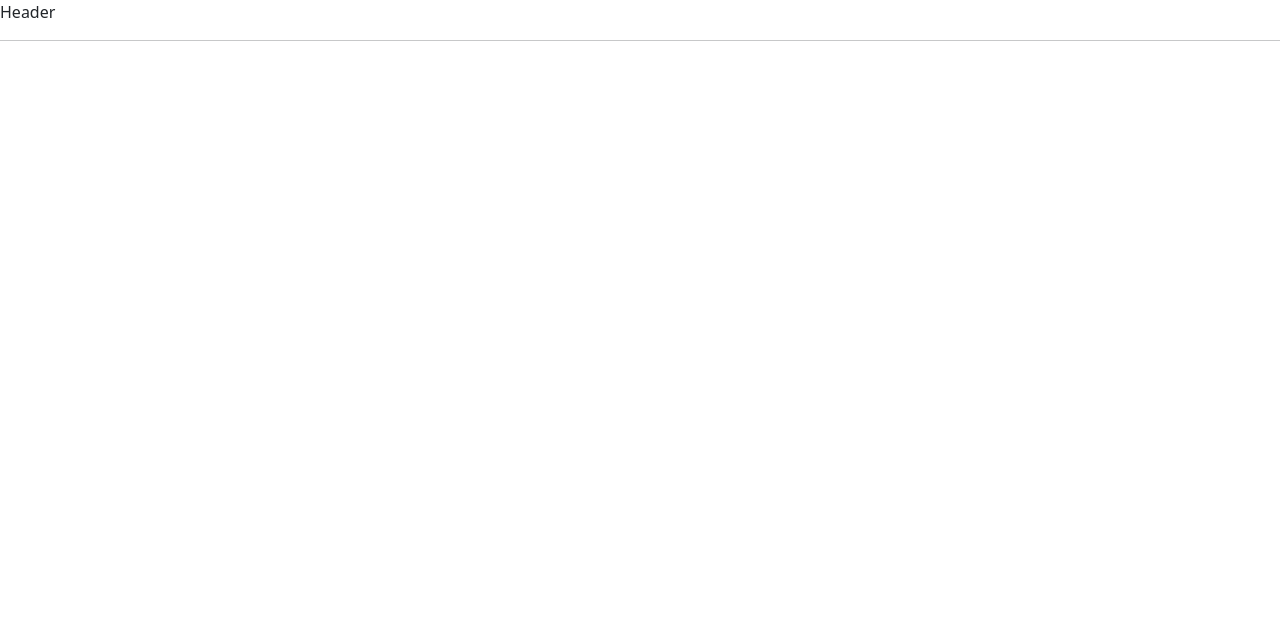
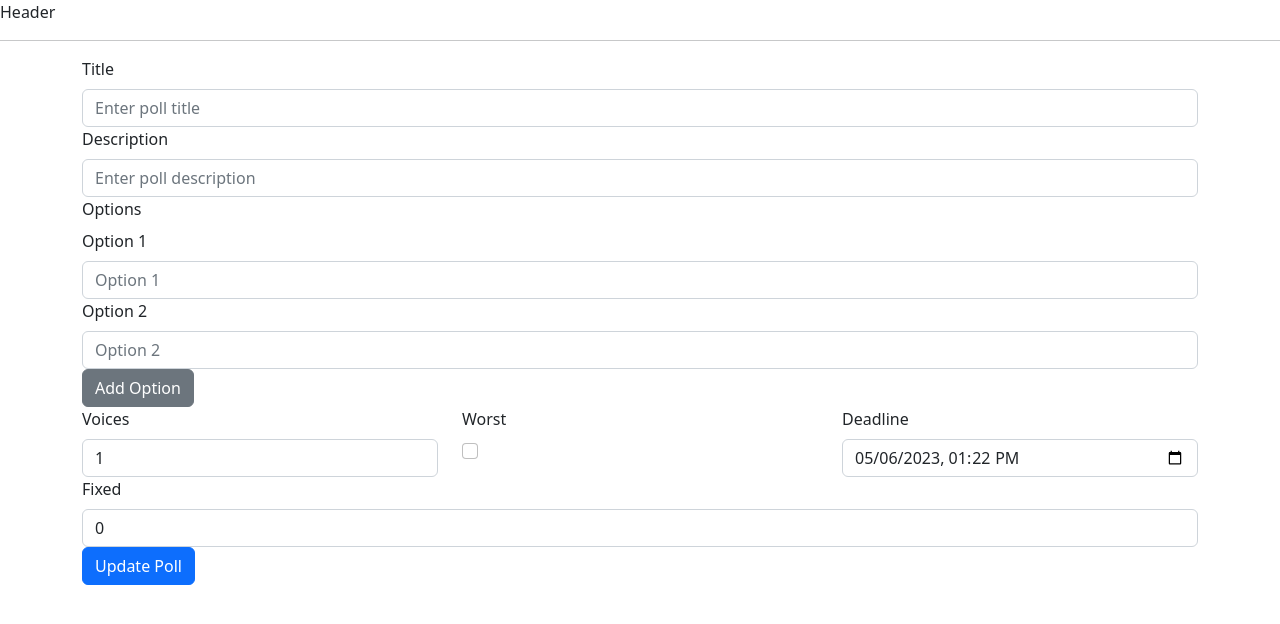
Before and after one commit to inuyashakobayashi/pollack, a React (Create React App) app in the folder client/: page /poll-update/1/1 in a window 1280 px wide. Before the commit this address had no page. Shown: the top 624 px of the page. Built offline with nearby package versions, Linux system fonts and the light colour scheme; no server answers.

Commit message:
make some changes

```diff
--- a/client/src/App.js
+++ b/client/src/App.js
@@ -19,7 +19,8 @@ function App() {
         <Route path='/poll' element={<Poll/>} />
         <Route path='/vote' element={<Vote/>} />
         <Route path='/poll/:token' element={<PollDetail />} />
-        <Route path='/poll-update/:token' element={<PollUpdate />} />
+        {/* <Route path='/poll-update/:token' element={<PollUpdate />} /> */}
+        <Route path="/poll-update/:adminToken/:shareToken" element={<PollUpdate />} />
         <Route path="/addPoll" element={<AddPoll />} />
         <Route path="/addVote/:token" element={<AddVote />} />
         <Route path="/showPolls" element={<ShowPolls />} />
--- a/client/src/pages/AddVote.js
+++ b/client/src/pages/AddVote.js
@@ -15,7 +15,7 @@ function AddVote() {
       try {
         const res = await axios.get(`http://localhost:8080/poll/lack/${token}`);
         setPoll(res.data);
-        console.log(poll)
+        setChoices(res.data.options)
         console.log(res.data)
       } catch (error) {
         console.error(error);
@@ -32,6 +32,7 @@ function AddVote() {
       return choice;
     });
     setChoices(newChoices);
+    console.log(newChoices)
   };
 
   const handleSubmit = async (e) => {
@@ -43,6 +44,7 @@ function AddVote() {
       },
       choice: choices,
     };
+    console.log(voteData)
 
     try {
       const res = await axios.post(`http://localhost:8080/vote/lack/${token}`, voteData);
--- a/client/src/pages/PollList.js
+++ b/client/src/pages/PollList.js
@@ -13,6 +13,7 @@ function PollList() {
     axios.get('http://localhost:8080/poll/lack/pollList')
       .then(response => {
         setPolls(response.data);
+        console.log(response.data)
       })
       .catch(error => {
         console.error('There was an error retrieving the poll data!', error);
@@ -29,6 +30,11 @@ function PollList() {
       });
   }
 
+  const findToken = (tokens, link) => {
+    const token = tokens.find(token => token.link === link);
+    return token ? token.value : null;
+  }
+
   return (
     <Container>
       <h1 className="text-center my-3">Poll List</h1>
@@ -43,9 +49,13 @@ function PollList() {
                   <Card.Text key={i}>{option.text}</Card.Text>
                 ))}
                 <Card.Text><strong>Deadline:</strong> {new Date(pollItem.poll.body.setting.deadline).toLocaleString()}</Card.Text>
-                <Button variant="primary" href={`/poll/${pollItem.poll.tokens[1].value}`}>Go to Poll</Button>
-                <Button variant="secondary" className="ml-2" href={`/poll-update/${pollItem.poll.tokens[0].value}`}>Update Poll</Button>
-                <Button variant="danger" className="ml-2" onClick={() => deletePoll(pollItem.poll.tokens[1].value)}>Delete Poll</Button>
+                {/* <Button variant="primary" href={`/poll/${pollItem.poll.tokens[1].value}`}>Go to Poll</Button>
+                <Button variant="secondary" className="ml-2" href={`/poll-update/${pollItem.poll.tokens[1].value}/${pollItem.poll.tokens[0].value}`}>Update Poll</Button>
+                <Button variant="danger" className="ml-2" onClick={() => deletePoll(pollItem.poll.tokens[2].value)}>Delete Poll</Button> */}
+                 <Button variant="primary" href={`/poll/${findToken(pollItem.poll.tokens, 'share')}`}>Go to Poll</Button>
+                <Button variant="secondary" className="ml-2" href={`/poll-update/${findToken(pollItem.poll.tokens, 'admin')}/${findToken(pollItem.poll.tokens, 'share')}`}>Update Poll</Button>
+                <Button variant="danger" className="ml-2" onClick={() => deletePoll(findToken(pollItem.poll.tokens, 'admin'))}>Delete Poll</Button>
+
               </Card.Body>
             </Card>
           </Col>
--- a/client/src/pages/PollUpdate.js
+++ b/client/src/pages/PollUpdate.js
@@ -1,9 +1,192 @@
-import React from 'react'
+import React, { useState, useEffect } from 'react';
+import { Button, Form, Col, Row, Container, Modal } from 'react-bootstrap';
+import axios from 'axios';
+import { useNavigate, useParams } from 'react-router-dom';
 
 function PollUpdate() {
+  const [title, setTitle] = useState('');
+  const [description, setDescription] = useState('');
+  const [options, setOptions] = useState([{ id: 1, text: '' }, { id: 2, text: '' }]);
+  const [setting, setSetting] = useState({
+    voices: 1,
+    worst: false,
+    deadline: new Date().toISOString()
+  });
+  const [fixed, setFixed] = useState(0);
+  const [showModal, setShowModal] = useState(false);
+  const [response, setResponse] = useState(null);
+  const navigate = useNavigate();
+  // const { token } = useParams(); // Extracting token from URL parameters
+  const { adminToken, shareToken } = useParams(); // Extracting tokens from URL parameters
+
+
+  useEffect(() => {
+    const fetchData = async () => {
+
+      try {
+        const response = await axios.get(`http://localhost:8080/poll/lack/${shareToken}`);
+        setTitle(response.data.poll.body.title);
+        setDescription(response.data.poll.body.description);
+        setOptions(response.data.poll.body.options);
+        setSetting(response.data.poll.body.setting);
+        setFixed(response.data.poll.body.fixed);
+        console.log(response.data)
+      } catch (error) {
+        console.error(error);
+      }
+    };
+
+    fetchData();
+  }, [shareToken]);
+
+  const handleClose = () => {
+    setShowModal(false);
+    navigate('/');
+  };
+
+  const handleOptionChange = (index, value) => {
+    const updatedOptions = [...options];
+    updatedOptions[index].text = value;
+    setOptions(updatedOptions);
+  };
+
+  const addOption = () => {
+    setOptions([...options, { id: options.length + 1, text: '' }]);
+  };
+
+  const handleSubmit = async (e) => {
+    e.preventDefault();
+
+    const pollData = {
+      title,
+      description,
+      options,
+      setting,
+      fixed,
+    };
+
+    try {
+      const response = await axios.put(`http://localhost:8080/poll/lack/${adminToken}`, pollData);
+      setResponse({
+        code: response.data.code,
+        message: response.data.message,
+      });
+      setShowModal(true);
+
+    } catch (error) {
+      console.error(error);
+    }
+  };
+
   return (
-    <div>PollUpdate</div>
-  )
+    <Container>
+      <Form onSubmit={handleSubmit}>
+        <Form.Group controlId="title">
+          <Form.Label>Title</Form.Label>
+          <Form.Control
+            type="text"
+            value={title}
+            onChange={(e) => setTitle(e.target.value)}
+            placeholder="Enter poll title"
+          />
+        </Form.Group>
+
+        <Form.Group controlId="description">
+          <Form.Label>Description</Form.Label>
+          <Form.Control
+            type="text"
+            value={description}
+            onChange={(e) => setDescription(e.target.value)}
+            placeholder="Enter poll description"
+          />
+        </Form.Group>
+
+        <Form.Group>
+          <Form.Label>Options</Form.Label>
+          {options.map((option, index) => (
+            <Form.Group key={option.id} controlId={`option${index}`}>
+              <Form.Label>Option {index + 1}</Form.Label>
+              <Form.Control
+                type="text"
+                placeholder={`Option ${index + 1}`}
+                value={option.text}
+                onChange={(e) => handleOptionChange(index, e.target.value)}
+              />
+            </Form.Group>
+          ))}
+          <Button variant="secondary" onClick={addOption}>
+            Add Option
+          </Button>
+        </Form.Group>
+
+        <Row>
+          <Col>
+            <Form.Group controlId="voices">
+              <Form.Label>Voices</Form.Label>
+              <Form.Control
+                type="number"
+                value={setting.voices}
+                onChange={(e) => setSetting({ ...setting, voices: parseInt(e.target.value) })}
+              />
+            </Form.Group>
+          </Col>
+          <Col>
+            <Form.Group controlId="worst">
+              <Form.Label>Worst</Form.Label>
+              <Form.Check
+                type="checkbox"
+                checked={setting.worst}
+                onChange={(e) => setSetting({ ...setting, worst: e.target.checked })}
+              />
+            </Form.Group>
+          </Col>
+          <Col>
+            <Form.Group controlId="deadline">
+              <Form.Label>Deadline</Form.Label>
+              <Form.Control
+                type="datetime-local"
+                value={new Date(setting.deadline).toISOString().slice(0, 16)}
+                onChange={(e) => setSetting({ ...setting, deadline: e.target.value })}
+              />
+            </Form.Group>
+          </Col>
+        </Row>
+
+        <Form.Group controlId="fixed">
+          <Form.Label>Fixed</Form.Label>
+          <Form.Control
+            type="text"
+            value={fixed}
+            onChange={(e) => setFixed(parseInt(e.target.value))}
+            placeholder="Enter fixed value"
+          />
+        </Form.Group>
+        <Button variant="primary" type="submit">
+          Update Poll
+        </Button>
+      </Form>
+
+      <Modal show={showModal} onHide={handleClose}>
+        <Modal.Header closeButton>
+          <Modal.Title>Poll Updated</Modal.Title>
+        </Modal.Header>
+        <Modal.Body>
+          {response && (
+            <>
+              <p>
+                Message: <b>{response.message}</b>
+              </p>
+            </>
+          )}
+        </Modal.Body>
+        <Modal.Footer>
+          <Button variant="secondary" onClick={handleClose}>
+            Close
+          </Button>
+        </Modal.Footer>
+      </Modal>
+    </Container>
+  );
 }
 
-export default PollUpdate
+export default PollUpdate;
```
Also changed, not shown: 1 other file (tests, documents, lock files or other folders).
